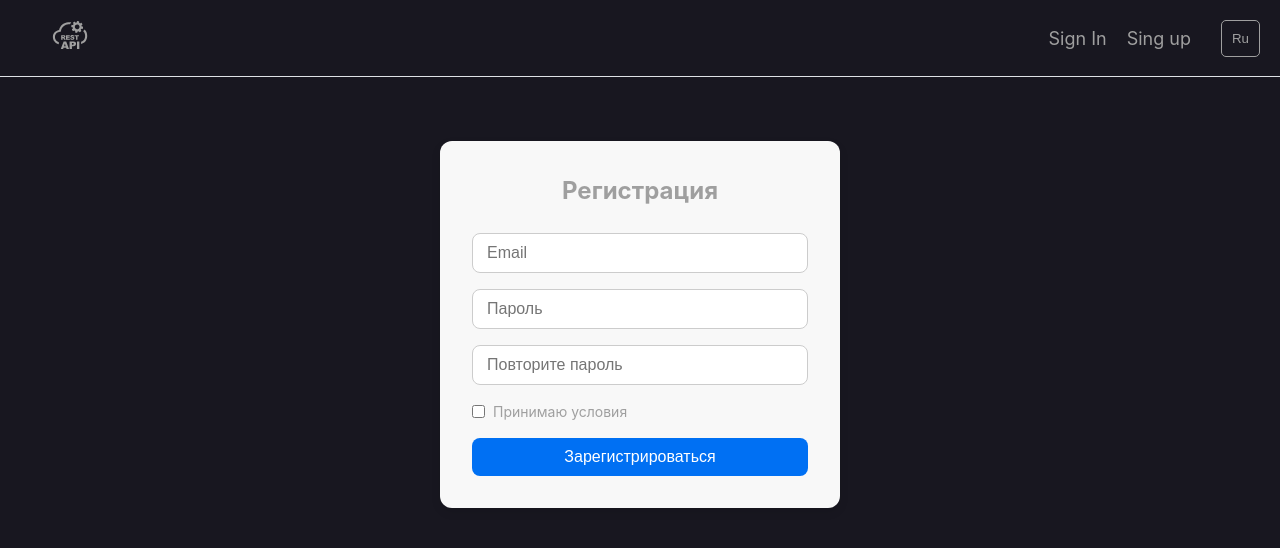
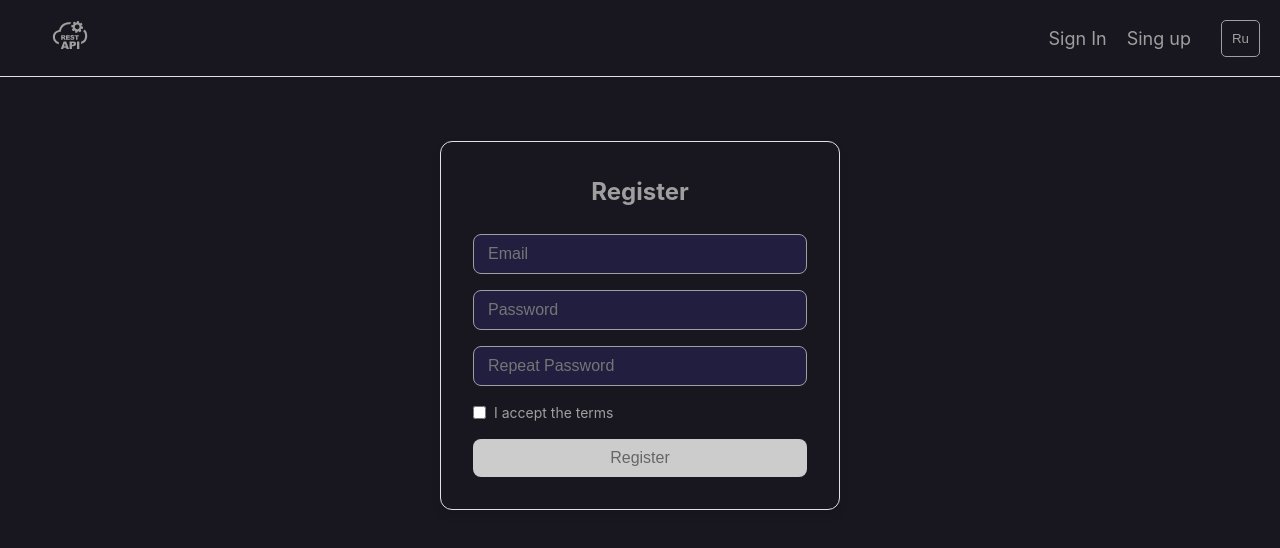
Before and after one commit to SpiriT-L/rest-client-app, a Next.js app: page /en/register in a window 1280 px wide. Shown: the top 548 px of the page. Built offline with nearby package versions, Linux system fonts and the light colour scheme.

Commit message:
feat: implement registration form with validation and internationalization

```diff
--- a/messages/en.json
+++ b/messages/en.json
@@ -22,5 +22,27 @@
   "Variables": {
     "variables": "Переменная",
     "button_title": "Добавить новую переменную"
+  },
+  "Register": {
+    "title": "Register",
+    "placeholders": {
+      "email": "Email",
+      "password": "Password",
+      "repeatPassword": "Repeat Password",
+      "acceptTerms": "I accept the terms"
+    },
+    "buttons": {
+      "register": "Register"
+    },
+    "validation": {
+      "email": "Enter a valid email",
+      "requiredEmail": "Email is required",
+      "passwordMinLength": "Password must be at least 6 characters",
+      "requiredPassword": "Password is required",
+      "passwordsMustMatch": "Passwords must match",
+      "requiredRepeatPassword": "Please repeat your password",
+      "acceptTerms": "You must accept the terms",
+      "requiredAcceptTerms": "Accepting the terms is required"
+    }
   }
 }
--- a/messages/ru.json
+++ b/messages/ru.json
@@ -25,5 +25,27 @@
   "Variables": {
     "variables": "Переменная",
     "button_title": "Добавить новую переменную"
+  },
+  "Register": {
+    "title": "Регистрация",
+    "placeholders": {
+      "email": "Email",
+      "password": "Пароль",
+      "repeatPassword": "Повторите пароль",
+      "acceptTerms": "Я принимаю условия"
+    },
+    "buttons": {
+      "register": "Зарегистрироваться"
+    },
+    "validation": {
+      "email": "Введите действительный адрес электронной почты",
+      "requiredEmail": "Email обязателен",
+      "passwordMinLength": "Пароль должен содержать не менее 6 символов",
+      "requiredPassword": "Пароль обязателен",
+      "passwordsMustMatch": "Пароли должны совпадать",
+      "requiredRepeatPassword": "Пожалуйста, повторите свой пароль",
+      "acceptTerms": "Вы должны принять условия",
+      "requiredAcceptTerms": "Принятие условий обязательно"
+    }
   }
 }
--- a/package.json
+++ b/package.json
@@ -19,13 +19,15 @@
   "dependencies": {
     "@next/eslint-plugin-next": "^15.2.4",
     "@reduxjs/toolkit": "^2.6.1",
+    "formik": "^2.4.6",
     "i18next": "^24.2.3",
     "next": "^15.2.4",
     "next-intl": "^4.0.2",
     "react": "^19.1.0",
     "react-dom": "^19.1.0",
     "react-redux": "^9.2.0",
-    "sass": "^1.86.0"
+    "sass": "^1.86.0",
+    "yup": "^1.6.1"
   },
   "devDependencies": {
     "@eslint/eslintrc": "^3",
--- a/src/app/[locale]/register/RegisterForm.module.scss
+++ b/src/app/[locale]/register/RegisterForm.module.scss
@@ -1,8 +1,11 @@
+@use '@/styles/variables' as *;
+
 .formContainer {
   max-width: 400px;
   margin: 4rem auto;
   padding: 2rem;
-  background-color: #f8f8f8;
+  background-color: $color-background-primary;
+  border: 1px solid $color-border-bottom;
   border-radius: 12px;
   box-shadow: 0 4px 10px rgba(0, 0, 0, 0.1);
 }
@@ -13,14 +16,21 @@
   text-align: center;
 }
 
-.input {
-  width: 100%;
-  padding: 10px 14px;
-  margin-bottom: 1rem;
-  border: 1px solid #ccc;
-  border-radius: 8px;
-  font-size: 16px;
-}
+// .input {
+//   width: 100%;
+//   padding: 10px 14px;
+//   margin-bottom: 1rem;
+//   border: 1px solid #ccc;
+//   border-radius: 8px;
+//   font-size: 16px;
+//   background-color: $color-background-secondary;
+//   color: $color-primary;
+//   transition: border-color 0.2s;
+//   &:focus {
+//     border-color: $color-link-active;
+//     outline: none;
+//   }
+// }
 
 .checkbox {
   display: flex;
@@ -32,7 +42,7 @@
 
 .button {
   width: 100%;
-  background-color: #0070f3;
+  background-color: #0070f3; // Активный цвет кнопки
   color: white;
   padding: 10px 14px;
   font-size: 16px;
@@ -46,6 +56,15 @@
   }
 }
 
+.disabled {
+  background-color: #ccc; // Серый цвет для неактивной кнопки
+  color: #666; // Цвет текста для неактивной кнопки
+  cursor: not-allowed; // Убираем pointer
+  &:hover {
+    background-color: #ccc; // Отключаем hover-эффект
+  }
+}
+
 .error {
   color: red;
   font-size: 14px;
--- a/src/app/[locale]/register/page.tsx
+++ b/src/app/[locale]/register/page.tsx
@@ -1,77 +1,94 @@
 'use client';
 
 import styles from './RegisterForm.module.scss';
-import { useState } from 'react';
+import { useFormik } from 'formik';
+import { getValidationSchema } from '@/utils/validationSchema';
+import Input from '@/components/Input/Input';
+import { useTranslations } from 'next-intl';
+import { JSX } from 'react';
 
-export default function RegisterPage() {
-  const [email, setEmail] = useState('');
-  const [password, setPassword] = useState('');
-  const [repeatPassword, setRepeatPassword] = useState('');
-  const [accepted, setAccepted] = useState(false);
-  const [error, setError] = useState<string | null>(null);
+export default function RegisterPage(): JSX.Element {
+  const t = useTranslations('Register');
 
-  const handleRegister = async () => {
-    setError(null);
-    if (!email || !password || !repeatPassword) {
-      return setError('Заполните все поля');
+  const formik = useFormik({
+    initialValues: {
+      email: '',
+      password: '',
+      repeatPassword: '',
+      accepted: false,
+    },
+    validationSchema: getValidationSchema(t),
+    validateOnMount: true,
+    onSubmit: async values => {
+      try {
+        console.log('Registr:', values);
+      } catch (err) {
+        console.error('Error during registration:', err);
       }
-    if (password !== repeatPassword) {
-      return setError('Пароли не совпадают');
-    }
-    if (!accepted) {
-      return setError('Вы должны принять условия');
-    }
-
-    try {
-      // Тут будет логика регистрации через Firebase
-      console.log('Регистрация:', { email, password });
-    } catch (err) {
-      setError('Ошибка регистрации');
-    }
-  };
+    },
+  });
 
   return (
     <div className={styles.formContainer}>
-      <h1 className={styles.title}>Регистрация</h1>
+      <h1 className={styles.title}>{t('title')}</h1>
 
-      <input
-        className={styles.input}
+      <form onSubmit={formik.handleSubmit}>
+        <Input
           type="email"
-        placeholder="Email"
-        value={email}
-        onChange={e => setEmail(e.target.value)}
+          name="email"
+          placeholder={t('placeholders.email')}
+          value={formik.values.email}
+          onChange={formik.handleChange}
+          onBlur={formik.handleBlur}
+          error={formik.errors.email}
+          touched={formik.touched.email}
         />
 
-      <input
-        className={styles.input}
+        <Input
           type="password"
-        placeholder="Пароль"
-        value={password}
-        onChange={e => setPassword(e.target.value)}
+          name="password"
+          placeholder={t('placeholders.password')}
+          value={formik.values.password}
+          onChange={formik.handleChange}
+          onBlur={formik.handleBlur}
+          error={formik.errors.password}
+          touched={formik.touched.password}
         />
 
-      <input
-        className={styles.input}
+        <Input
           type="password"
-        placeholder="Повторите пароль"
-        value={repeatPassword}
-        onChange={e => setRepeatPassword(e.target.value)}
+          name="repeatPassword"
+          placeholder={t('placeholders.repeatPassword')}
+          value={formik.values.repeatPassword}
+          onChange={formik.handleChange}
+          onBlur={formik.handleBlur}
+          error={formik.errors.repeatPassword}
+          touched={formik.touched.repeatPassword}
         />
 
         <label className={styles.checkbox}>
           <input
             type="checkbox"
-          checked={accepted}
-          onChange={e => setAccepted(e.target.checked)}
+            name="accepted"
+            checked={formik.values.accepted}
+            onChange={formik.handleChange}
           />
-        <span>Принимаю условия</span>
+          <span>{t('placeholders.acceptTerms')}</span>
         </label>
+        {formik.touched.accepted && formik.errors.accepted && (
+          <p className={styles.error}>{formik.errors.accepted}</p>
+        )}
 
-      {error && <p className={styles.error}>{error}</p>}
-
-      <button className={styles.button} onClick={handleRegister}>
-        Зарегистрироваться
+        <button
+          className={`${styles.button} ${
+            !formik.isValid || formik.isSubmitting ? styles.disabled : ''
+          }`}
+          type="submit"
+          disabled={!formik.isValid || formik.isSubmitting}
+        >
+          {t('buttons.register')}
         </button>
+      </form>
     </div>
   );
 }
--- a/src/app/variables.scss
+++ b/src/app/variables.scss
@@ -9,6 +9,7 @@ $color-border-bottom: #dee2e6;
 $color-link: #9f9f9f;
 $color-link-hover: #8b8b8b;
 $color-link-active: #d29b43;
+$color-red: red;
 
 //============================= typography ============================//
 $heading-font: 'Poppins', sans-serif;
--- /dev/null
+++ b/src/components/Input/Input.module.scss
@@ -0,0 +1,28 @@
+@use '@/styles/variables' as *;
+
+.inputField {
+  margin-bottom: 1rem;
+}
+
+.input {
+  width: 100%;
+  padding: 10px 14px;
+  margin-bottom: 1rem;
+  border: 1px solid $color-primary;
+  border-radius: 8px;
+  font-size: 16px;
+  background-color: $color-background-secondary;
+  color: #333;
+  transition: border-color 0.2s;
+
+  &:focus {
+    border-color: $color-link-active;
+    outline: none;
+  }
+}
+
+.error {
+  color: $color-red;
+  font-size: 14px;
+  margin-bottom: rem;
+}
--- /dev/null
+++ b/src/components/Input/Input.tsx
@@ -0,0 +1,41 @@
+import React from 'react';
+import styles from './Input.module.scss';
+
+interface InputProps {
+  type: string;
+  name: string;
+  placeholder: string;
+  value: string;
+  onChange: (e: React.ChangeEvent<HTMLInputElement>) => void;
+  onBlur: (e: React.FocusEvent<HTMLInputElement>) => void;
+  error?: string;
+  touched?: boolean;
+}
+
+const Input: React.FC<InputProps> = ({
+  type,
+  name,
+  placeholder,
+  value,
+  onChange,
+  onBlur,
+  error,
+  touched,
+}) => {
+  return (
+    <div className={styles.Input}>
+      <input
+        className={styles.input}
+        type={type}
+        name={name}
+        placeholder={placeholder}
+        value={value}
+        onChange={onChange}
+        onBlur={onBlur}
+      />
+      {touched && error && <p className={styles.error}>{error}</p>}
+    </div>
+  );
+};
+
+export default Input;
--- /dev/null
+++ b/src/utils/validationSchema.tsx
@@ -0,0 +1,17 @@
+import * as Yup from 'yup';
+
+export const getValidationSchema = (t: (key: string) => string) =>
+  Yup.object({
+    email: Yup.string()
+      .email(t('validation.email'))
+      .required(t('validation.requiredEmail')),
+    password: Yup.string()
+      .min(6, t('validation.passwordMinLength'))
+      .required(t('validation.requiredPassword')),
+    repeatPassword: Yup.string()
+      .oneOf([Yup.ref('password')], t('validation.passwordsMustMatch'))
+      .required(t('validation.requiredRepeatPassword')),
+    accepted: Yup.boolean()
+      .oneOf([true], t('validation.acceptTerms'))
+      .required(t('validation.requiredAcceptTerms')),
+  });
```
Also changed, not shown: 1 other file (tests, documents, lock files or other folders). Lines whose indentation alone changed are shown as unchanged.
